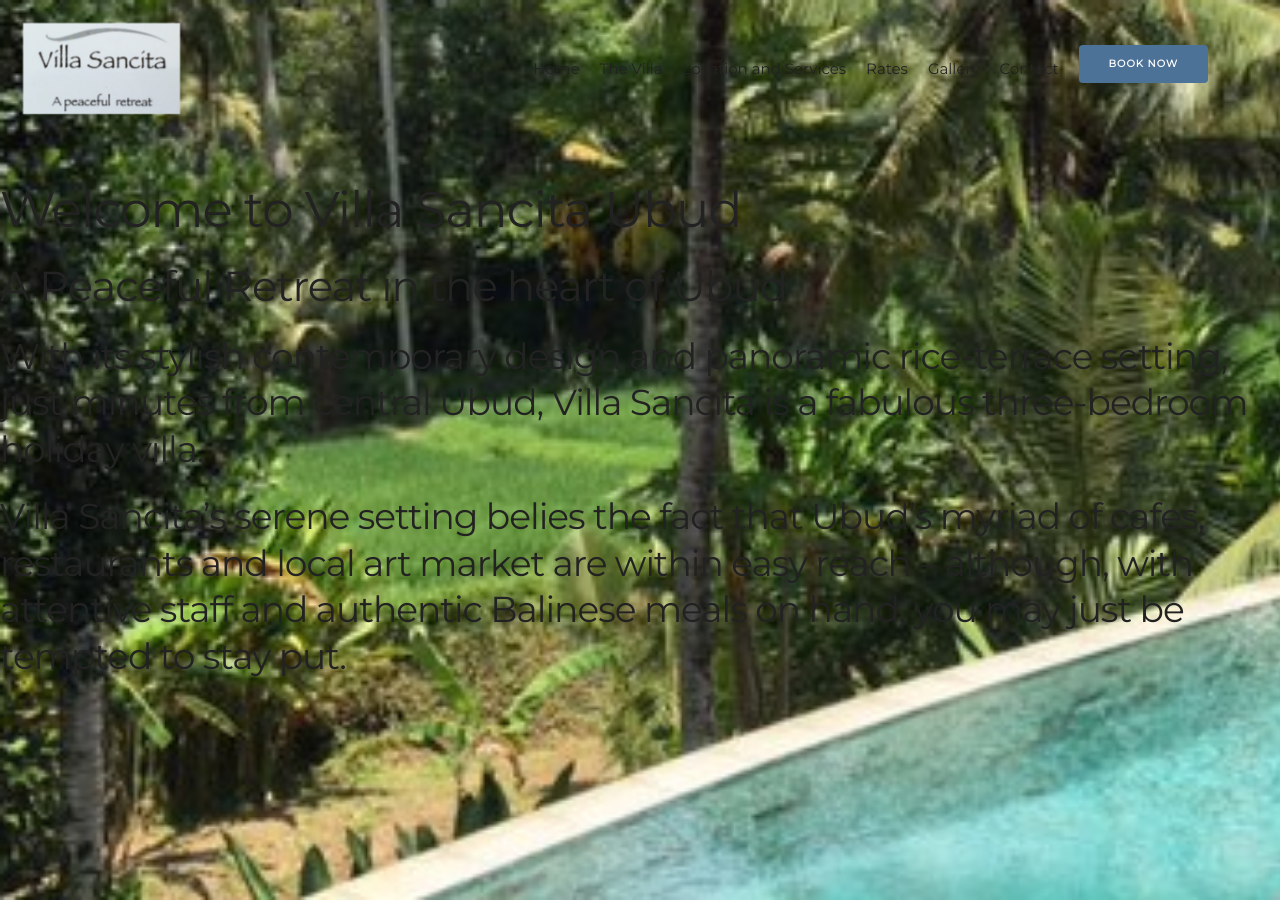
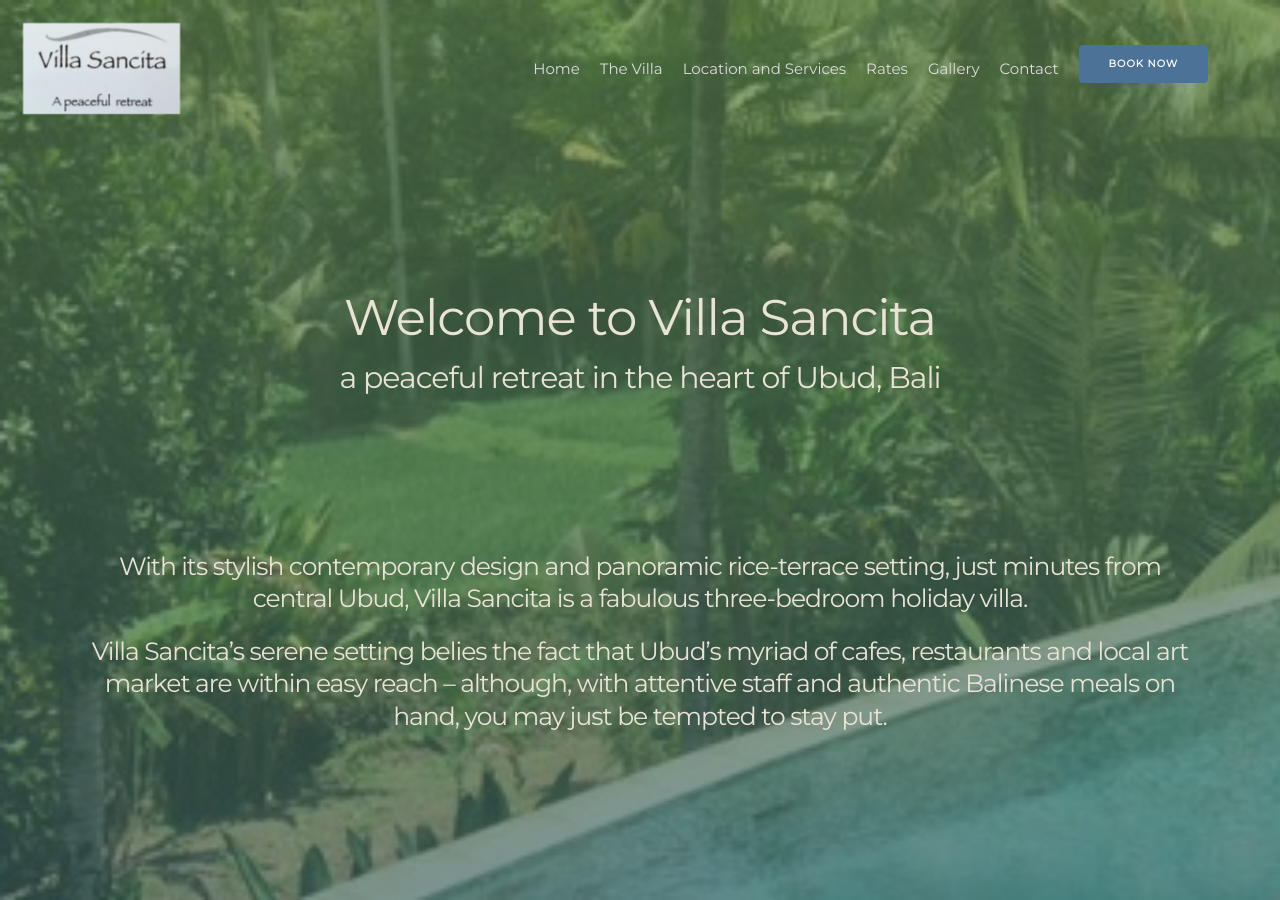
Before and after one commit to raayle/villa-sancita, a Jekyll site: the page built from index.html, in a window 1280 px wide and 900 px high. Built offline with Jekyll 4.4.1, drawn with Linux system fonts in a browser that asks for light colours.

Commit message:
Styled above-fold text

```diff
--- a/css/style.css
+++ b/css/style.css
@@ -98,6 +98,7 @@
   vertical-align: middle;
   display: inline-block;
   margin: 0 8px;
+  color: #DDDDDD;
 }
 
 /* Used for the header opacity transition, added in script.js */
@@ -163,10 +164,29 @@
 
 /* --Home-Above-the-fold-- */
 .title-section {
-  background-image: url("../images/homeimage.jpg");
+  background-image: linear-gradient(rgba(91, 132, 79, 0.65), rgba(55, 93, 93, 0.66)), url(../images/homeimage.jpg);
   background-size: cover;
   height: 100vh;
   padding-top: 20vh;
+  color: #e9e3d5;
+}
+
+.title-section .left {
+  padding: 0 7%
+}
+
+.title-section h1 {
+  margin-top: 12vh;
+}
+
+.title-section h2 {
+  margin-top: -1vh;
+  font-size: 3rem;
+  margin-bottom: 17vh;
+}
+
+.title-section h3 {
+  font-size: 2.5rem;
 }
 
 /* --Home-Page-Sections-- */
--- a/index.html
+++ b/index.html
@@ -7,9 +7,9 @@
 
 <!-- Home-Above-the-fold-section -->
   <section class="title-section">
-    <div class="left">
-      <h1>Welcome to Villa Sancita Ubud</h1>
-      <h2>A Peaceful Retreat in the heart of Ubud</h2>
+    <div class="left" align="center">
+      <h1>Welcome to Villa Sancita</h1>
+      <h2>a peaceful retreat in the heart of Ubud, Bali</h2>
       <h3>With its stylish contemporary design and panoramic rice-terrace setting, just minutes from central Ubud, Villa Sancita is a fabulous three-bedroom holiday villa.</h3>
       <h3>Villa Sancita’s serene setting belies the fact that Ubud’s myriad of cafes, restaurants and local art market are within easy reach – although, with attentive staff and authentic Balinese meals on hand, you may just be tempted to stay put.</h3>
     </div>
```
